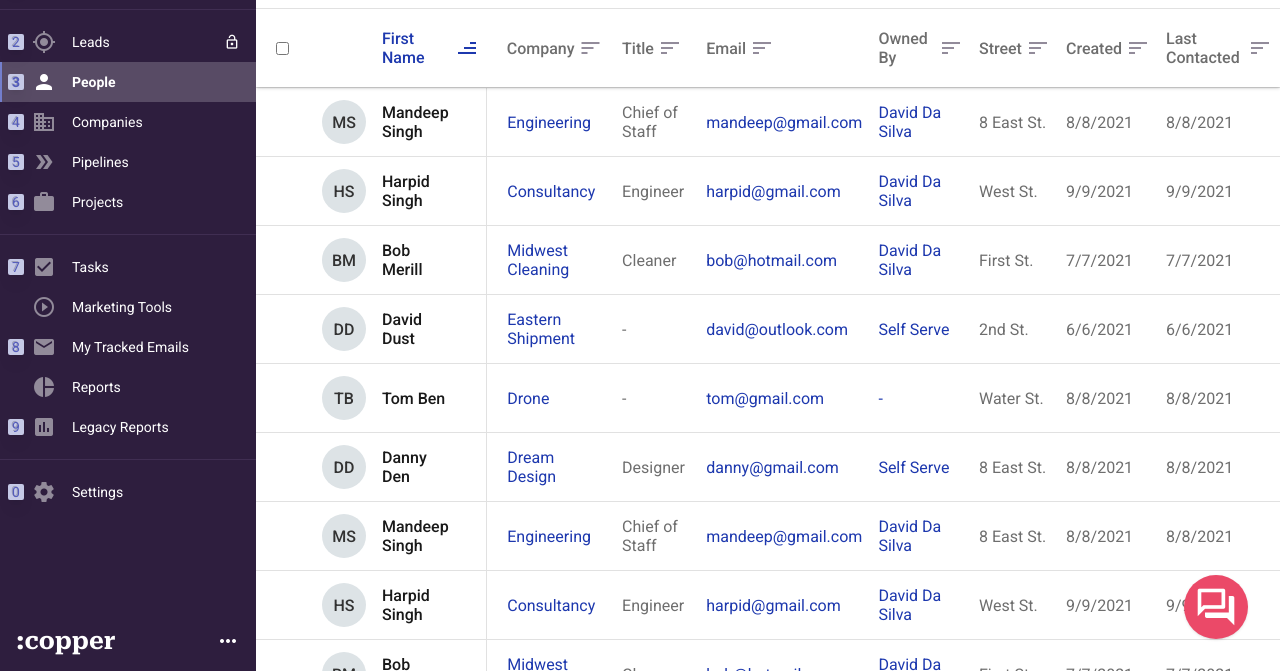
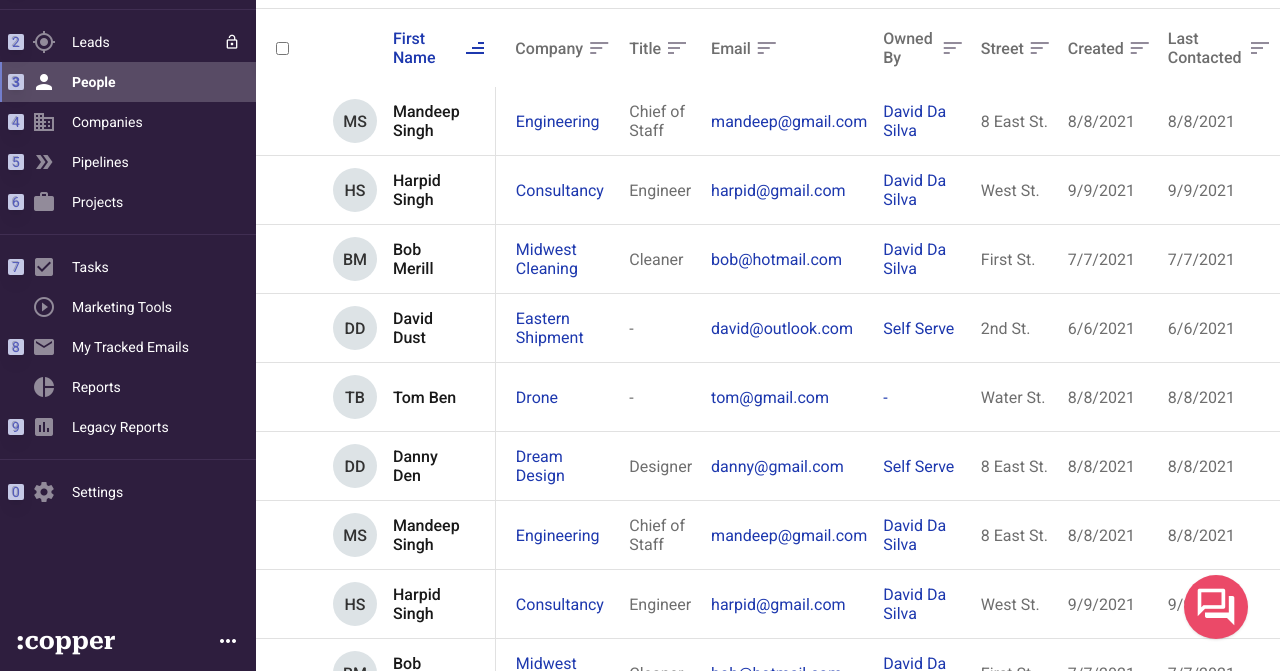
Before and after one commit to Regaron/restarone-challenge, a plain HTML site: page index.html in a window 1280 px wide. Shown: the part 129-800 px from the top of the page. Drawn offline with nearby package versions, Linux system fonts and the light colour scheme.

Commit message:
Design Cleanup

```diff
--- a/index.html
+++ b/index.html
@@ -78,6 +78,7 @@
           </div>
         </div>
         <div class="table-container">
+          <div class="shadow-div"></div>
           <table>
             <thead>
               <tr>
--- a/main.css
+++ b/main.css
@@ -338,6 +338,7 @@ header {
 .table-container {
   height: calc(100vh - 138px);
   overflow: auto;
+  position: relative;
 }
 
 table {
@@ -346,11 +347,20 @@ table {
 }
 
 thead tr {
-  box-shadow: 0 1px 3px 0 rgb(0 0 0 / 0.1), 0 1px 2px -1px rgb(0 0 0 / 0.1);
   color: rgb(110, 110, 110);
   position: sticky;
   top: 0;
   background-color: white;
+  border-bottom: 0;
+}
+
+.shadow-div {
+  top: 138px;
+  height: 64px;
+  width: 100%;
+  box-shadow: 0 4px 6px -1px rgb(0 0 0 / 0.1), 0 2px 4px -2px rgb(0 0 0 / 0.1);
+  z-index: 0;
+  position: fixed;
 }
 
 tr {
@@ -399,11 +409,6 @@ th>div, td>div {
 
 th>div {
   padding: 20px 8px;
-}
-
-th:first-child div,
-td:first-child div {
-  width: 30px;
 }
 
 th:nth-child(3),
```
